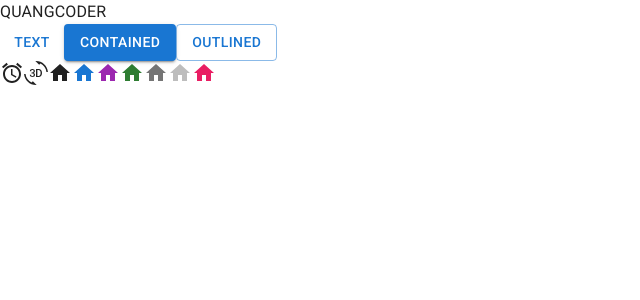
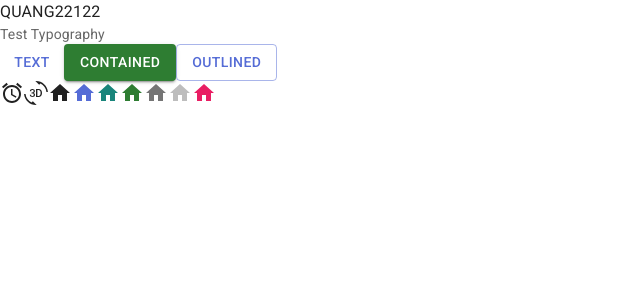
Before and after one commit to QUANG221222/trello-web, a React (Vite) app in the folder trello-web-project/: page / in a window 1280 px wide. Shown: the top 300 px of the page, without its empty margins (0-640 px from the left). Built offline with nearby package versions, Linux system fonts and the light colour scheme.

Commit message:
Config MUI Theme

```diff
--- a/trello-web-project/src/App.jsx
+++ b/trello-web-project/src/App.jsx
@@ -3,13 +3,19 @@
 import ThreeDRotation from "@mui/icons-material/ThreeDRotation";
 import HomeIcon from "@mui/icons-material/Home";
 import { pink } from "@mui/material/colors";
+import Typography from "@mui/material/Typography";
 
 function App() {
   return (
     <>
-      <div>QUANGCODER</div>
+      <div>QUANG22122</div>
+      <Typography variant="body2" color="text.secondary">
+        Test Typography
+      </Typography>
       <Button variant="text">Text</Button>
-      <Button variant="contained">Contained</Button>
+      <Button variant="contained" color="success">
+        Contained
+      </Button>
       <Button variant="outlined">Outlined</Button>
       <br />
       <AccessAlarmIcon />
--- a/trello-web-project/src/main.jsx
+++ b/trello-web-project/src/main.jsx
@@ -2,10 +2,14 @@
 import ReactDOM from "react-dom/client";
 import App from "./App.jsx";
 import CssBaseline from "@mui/material/CssBaseline";
+import { ThemeProvider } from "@mui/material/styles";
+import theme from "./theme";
 
 ReactDOM.createRoot(document.getElementById("root")).render(
   <React.StrictMode>
-    <CssBaseline />
-    <App />
+    <ThemeProvider theme={theme}>
+      <CssBaseline />
+      <App />
+    </ThemeProvider>
   </React.StrictMode>
 );
--- /dev/null
+++ b/trello-web-project/src/theme.js
@@ -0,0 +1,21 @@
+import { createTheme } from "@mui/material/styles";
+import { red } from "@mui/material/colors";
+
+// Create a theme instance.
+const theme = createTheme({
+  cssVariables: true,
+  palette: {
+    mode: "light", //Default is light
+    primary: {
+      main: "#556cd6",
+    },
+    secondary: {
+      main: "#19857b",
+    },
+    error: {
+      main: red.A400,
+    },
+  },
+});
+
+export default theme;
```
